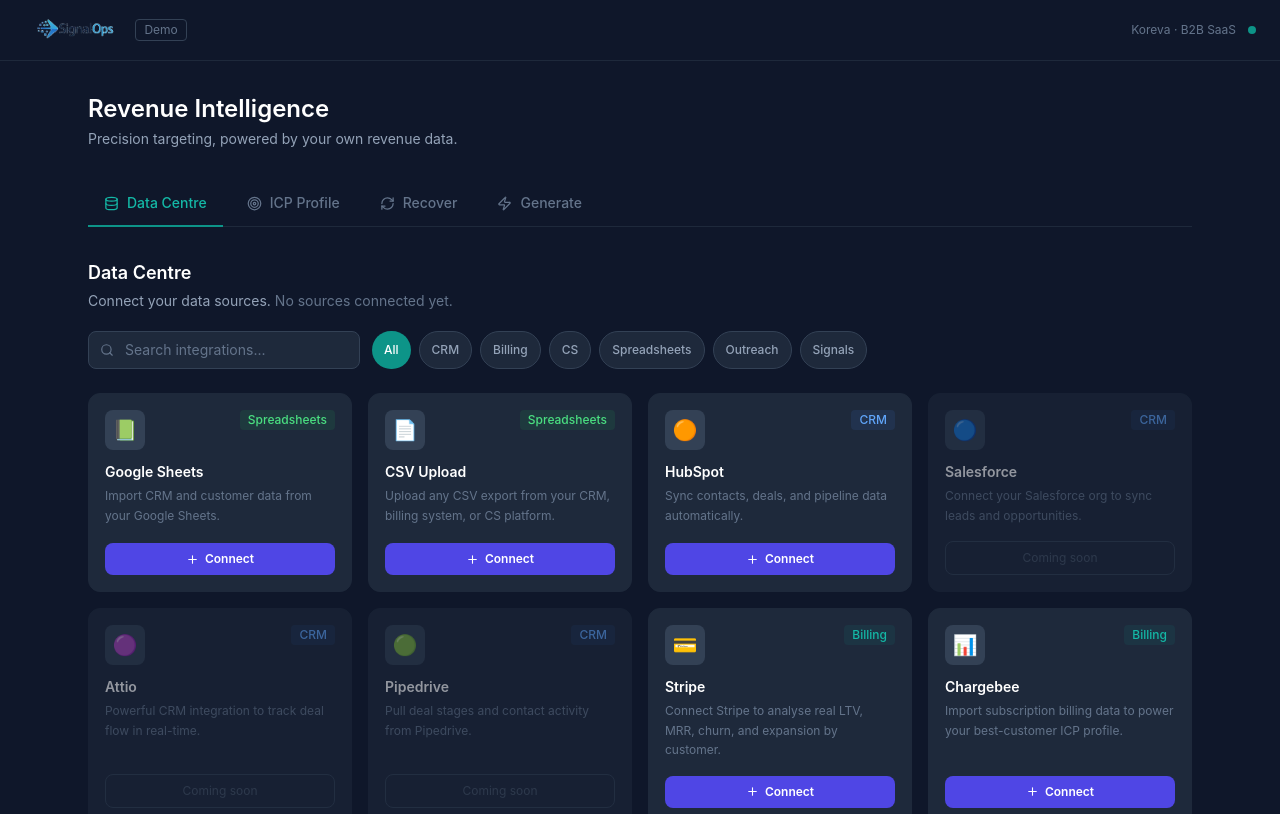
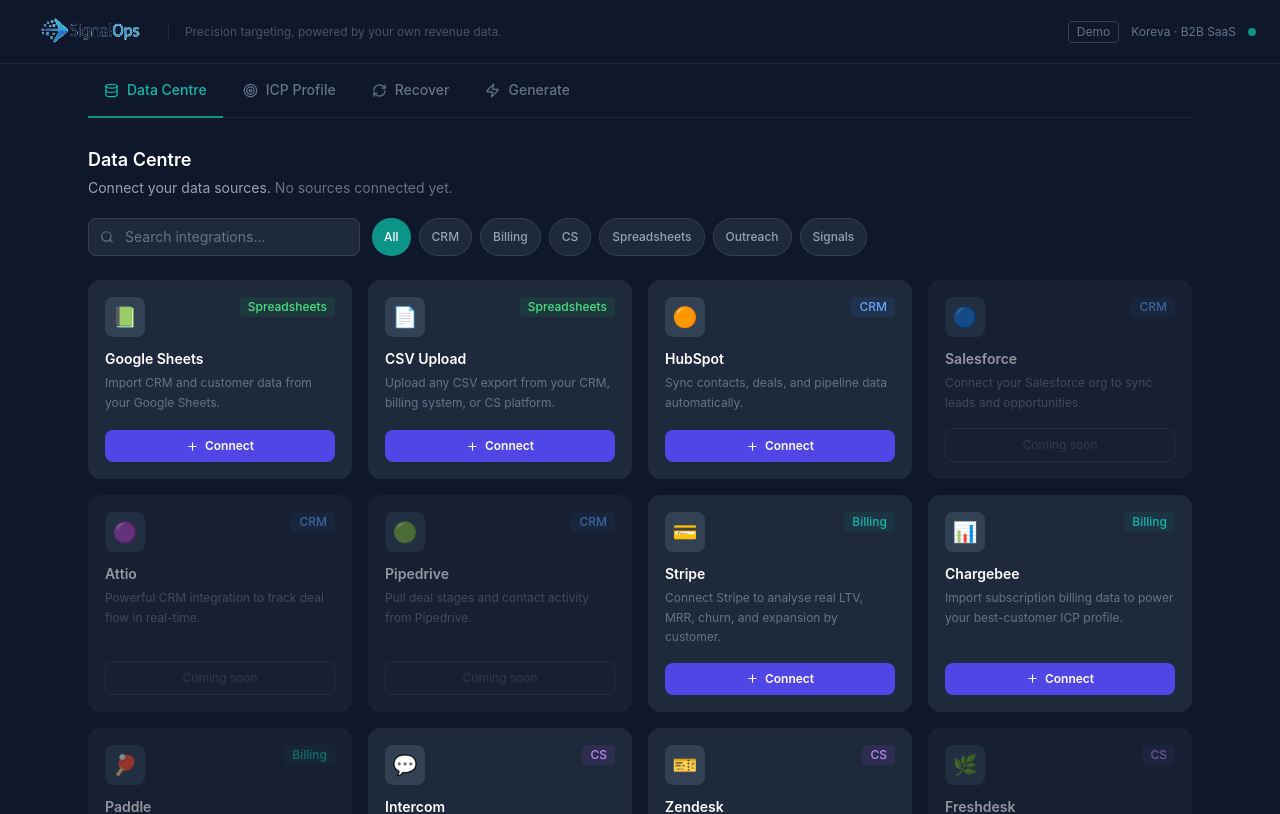
Before and after one commit to powerstephen/Signal-Ops-MVP, a Next.js app: page /dashboard in a window 1280 px wide. Shown: the top 814 px of the page. Built offline with nearby package versions, Linux system fonts and the light colour scheme.

Commit message:
Update page.tsx

```diff
--- a/src/app/dashboard/page.tsx
+++ b/src/app/dashboard/page.tsx
@@ -13,45 +13,50 @@ type Tab = 'icp' | 'recover' | 'generate' | 'data'
 function DashboardInner() {
   const [activeTab, setActiveTab] = useState<Tab>('data')
   const tabs = [
-    { id: 'data' as Tab,     label: 'Data Centre',  icon: Database,  },
-    { id: 'icp' as Tab,      label: 'ICP Profile',  icon: Target,    },
-    { id: 'recover' as Tab,  label: 'Recover',      icon: RefreshCw, },
-    { id: 'generate' as Tab, label: 'Generate',     icon: Zap,       },
+    { id: 'data'     as Tab, label: 'Data Centre', icon: Database  },
+    { id: 'icp'      as Tab, label: 'ICP Profile',  icon: Target    },
+    { id: 'recover'  as Tab, label: 'Recover',      icon: RefreshCw },
+    { id: 'generate' as Tab, label: 'Generate',     icon: Zap       },
   ]
 
   return (
     <div className="min-h-screen bg-navy-900 text-white">
-      <nav className="border-b border-slate-800 px-6 py-4 flex items-center justify-between">
-        <div className="flex items-center gap-3">
-          <img src="/logo.png" alt="SignalOps" className="h-7" />
-          <span className="text-xs text-slate-500 border border-slate-700 px-2 py-0.5 rounded">Demo</span>
+      {/* Nav — logo + tagline + status all in one clean bar */}
+      <nav className="border-b border-slate-800 px-6 py-0 flex items-center justify-between h-16">
+        <div className="flex items-center gap-4">
+          <img src="/logo.png" alt="SignalOps" className="h-9" />
+          <span className="hidden md:block text-xs text-slate-600 border-l border-slate-800 pl-4">
+            Precision targeting, powered by your own revenue data.
+          </span>
         </div>
         <div className="flex items-center gap-3">
+          <span className="text-xs text-slate-500 border border-slate-700 px-2 py-0.5 rounded">Demo</span>
           <span className="text-xs text-slate-500">Koreva · B2B SaaS</span>
           <div className="w-2 h-2 rounded-full bg-teal-500" />
         </div>
       </nav>
 
-      <div className="max-w-6xl mx-auto px-6 py-8">
-        <div className="mb-8">
-          <h1 className="text-2xl font-semibold text-white mb-1">Revenue Intelligence</h1>
-          <p className="text-slate-400 text-sm">Precision targeting, powered by your own revenue data.</p>
-        </div>
-
-        <div className="flex gap-2 mb-8 border-b border-slate-800 pb-0">
+      {/* Tab bar — directly under nav, no page title taking up space */}
+      <div className="max-w-6xl mx-auto px-6">
+        <div className="flex gap-1 border-b border-slate-800">
           {tabs.map(tab => {
             const Icon = tab.icon
             const active = activeTab === tab.id
             return (
               <button key={tab.id} onClick={() => setActiveTab(tab.id)}
-                className={`flex items-center gap-2 px-4 py-3 text-sm font-medium border-b-2 transition-colors -mb-px ${active ? 'border-teal-500 text-teal-400' : 'border-transparent text-slate-500 hover:text-slate-300'}`}
+                className={`flex items-center gap-2 px-4 py-4 text-sm font-medium border-b-2 transition-colors -mb-px ${
+                  active ? 'border-teal-500 text-teal-400' : 'border-transparent text-slate-500 hover:text-slate-300'
+                }`}
               >
                 <Icon size={15} />{tab.label}
               </button>
             )
           })}
         </div>
+      </div>
 
+      {/* Content */}
+      <div className="max-w-6xl mx-auto px-6 py-7">
         {activeTab !== 'data' && <SourcesBar />}
         {activeTab === 'data'     && <DataCentre />}
         {activeTab === 'icp'      && <ICPProfile />}
```
